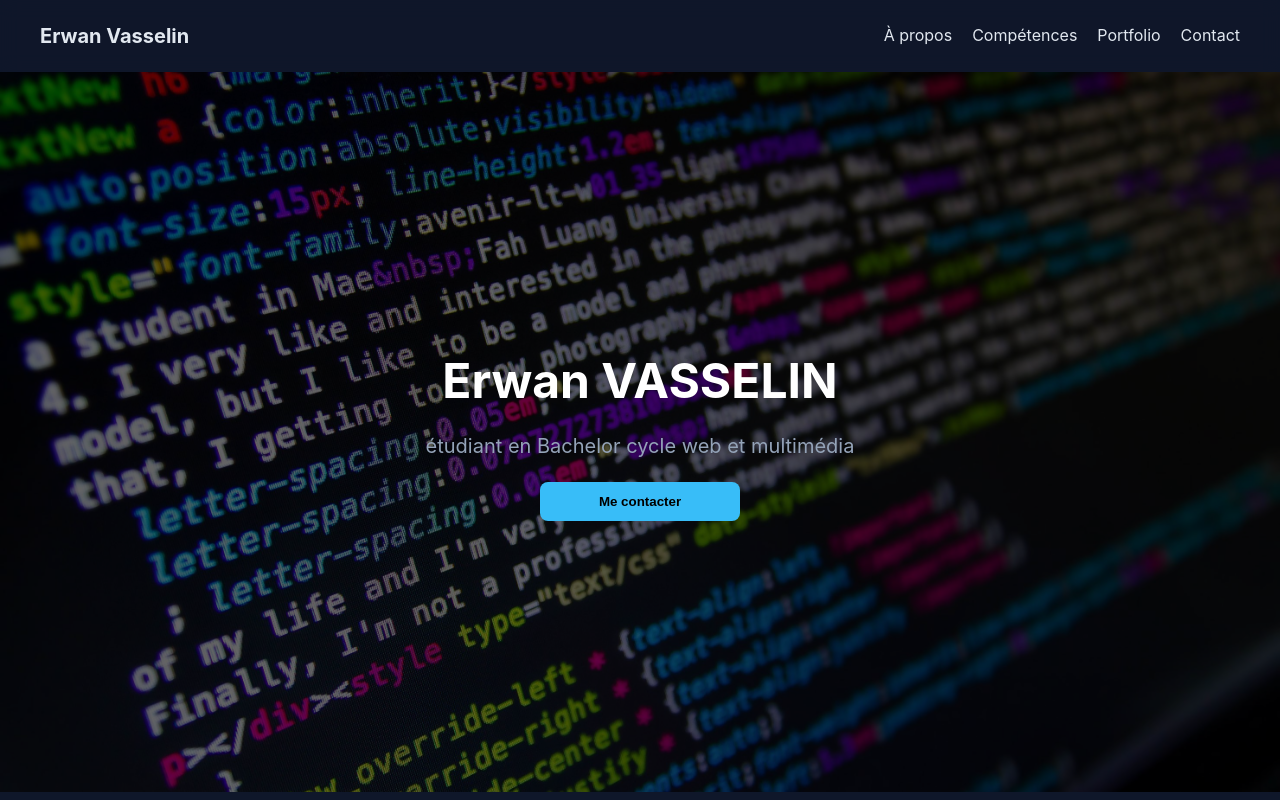
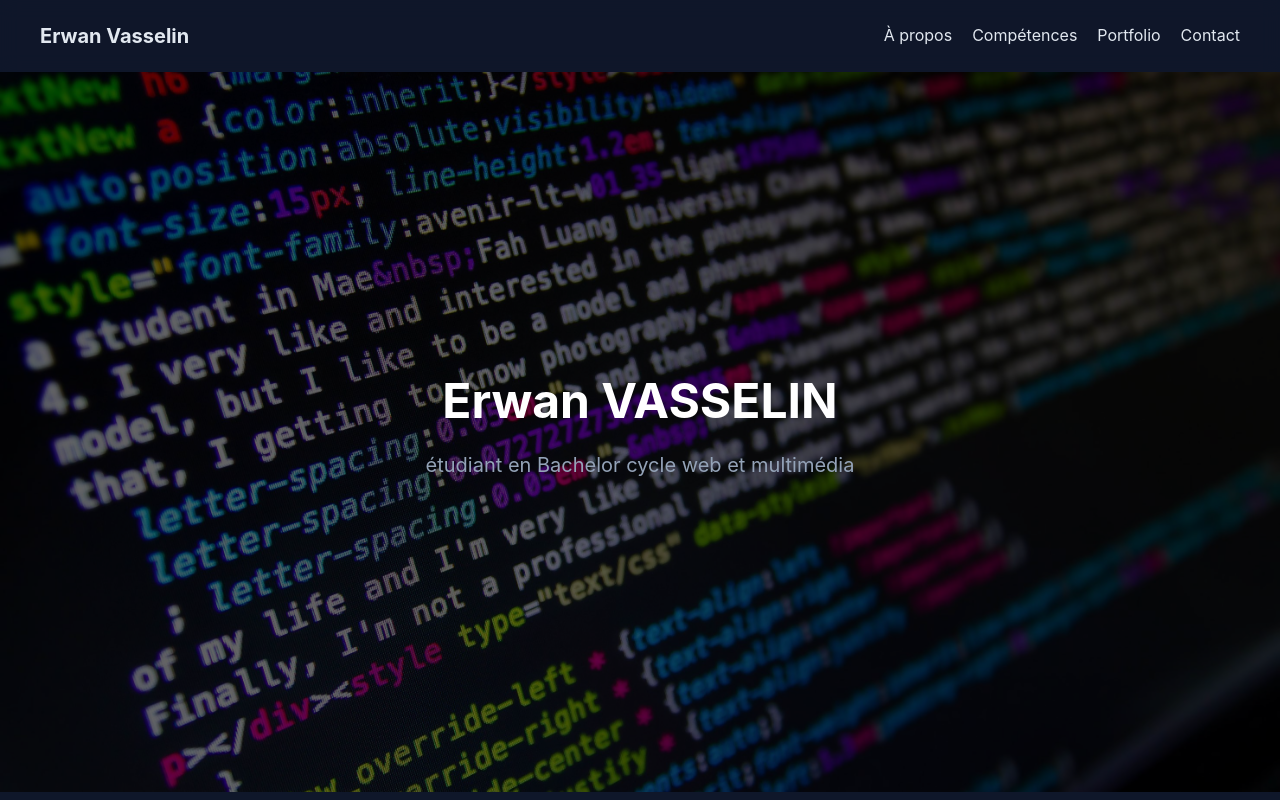
Before and after one commit to Erwan-V/portfolio, a React (Vite) app: page / in a window 1280 px wide. Shown: the top 800 px of the page. Built offline with nearby package versions, Linux system fonts and the light colour scheme.

Commit message:
remove button contact

```diff
--- a/src/components/Hero.jsx
+++ b/src/components/Hero.jsx
@@ -3,7 +3,6 @@ export default function Hero() {
     <section className="hero">
       <h2>Erwan VASSELIN</h2>
       <p>étudiant en Bachelor cycle web et multimédia</p>
-      <button>Me contacter</button>
     </section>
   );
 }
```
